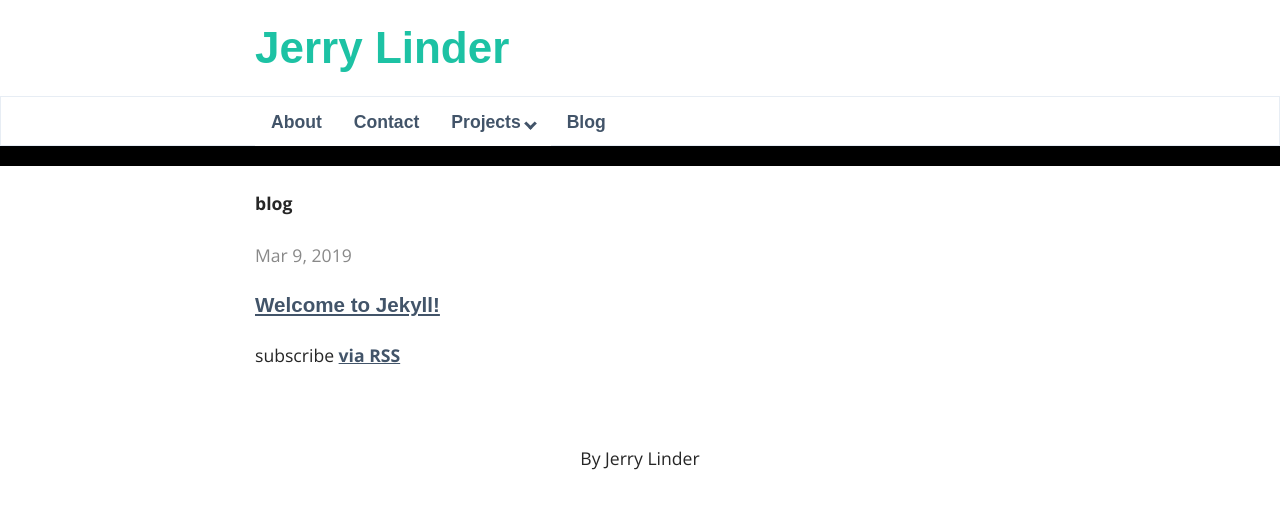
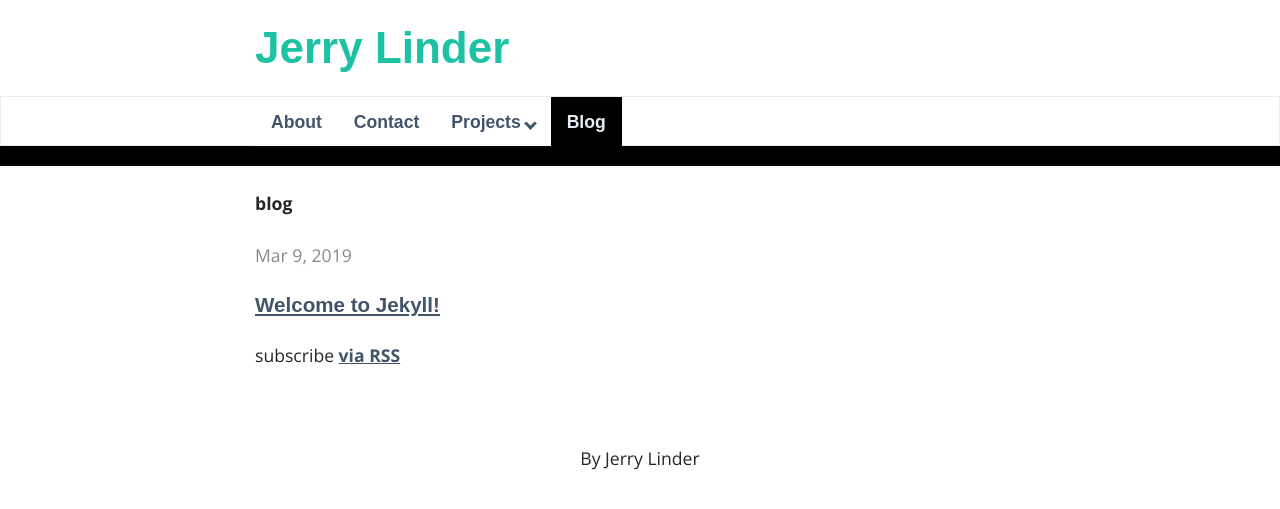
Before and after one commit to jerryl108/jerryl108.github.io, a Jekyll site: the page built from blog/index.html, in a window 1280 px wide. Shown: the top 509 px of the page. Built offline with Jekyll 4.4.1, drawn with Linux system fonts in a browser that asks for light colours; some web fonts are replaced.

Commit message:
fixed error: darkened tab for active page in nav bar didn't work for the blog

```diff
--- a/_includes/header.html
+++ b/_includes/header.html
@@ -27,7 +27,7 @@
 				{% endif %}
 				{% assign subpages = nil %}
 			{% endif %} {% endfor %}
-				<li><a href="{{ "/blog" | prepend: site.baseurl }}">Blog</a></li>
+				<li><a {% if layout.layout == post %} class="nav-current" {% endif %} href="{{ "/blog" | prepend: site.baseurl }}">Blog</a></li>
 			</ul>
 		</nav>
 	</div>
```
